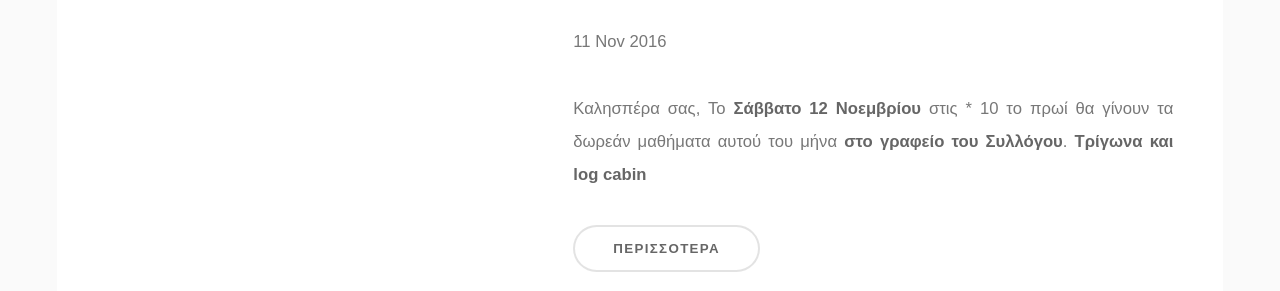
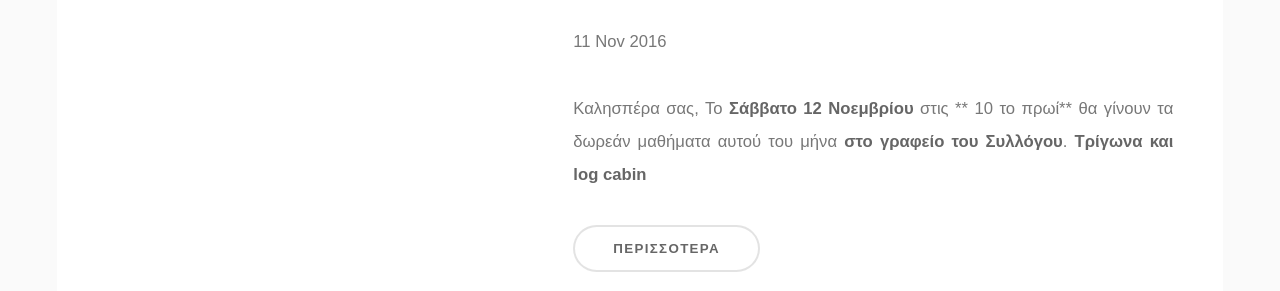
Before and after one commit to Codefully/quiltclub, a Jekyll site: the page built from index.html, in a window 1280 px wide and 900 px high, scrolled down 373 px. Shown: the part 161-452 px from the top of the window. Built offline with Jekyll 4.4.1, drawn with Linux system fonts in a browser that asks for light colours; a script that is not in the unit is left out.

```diff
--- a/_posts/2016-11-11-dorean-mathimata-noembriou.markdown
+++ b/_posts/2016-11-11-dorean-mathimata-noembriou.markdown
@@ -11,7 +11,7 @@ Field name:
 ---
 
 Καλησπέρα σας,
-Το **Σάββατο 12 Νοεμβρίου** στις * 10 το πρωί θα γίνουν τα δωρεάν μαθήματα αυτού του μήνα **στο γραφείο του Συλλόγου**.
+Το **Σάββατο 12 Νοεμβρίου** στις ** 10 το πρωί** θα γίνουν τα δωρεάν μαθήματα αυτού του μήνα **στο γραφείο του Συλλόγου**.
                  **Τρίγωνα και log cabin**
 
 Θα πρέπει να φέρετε
```
